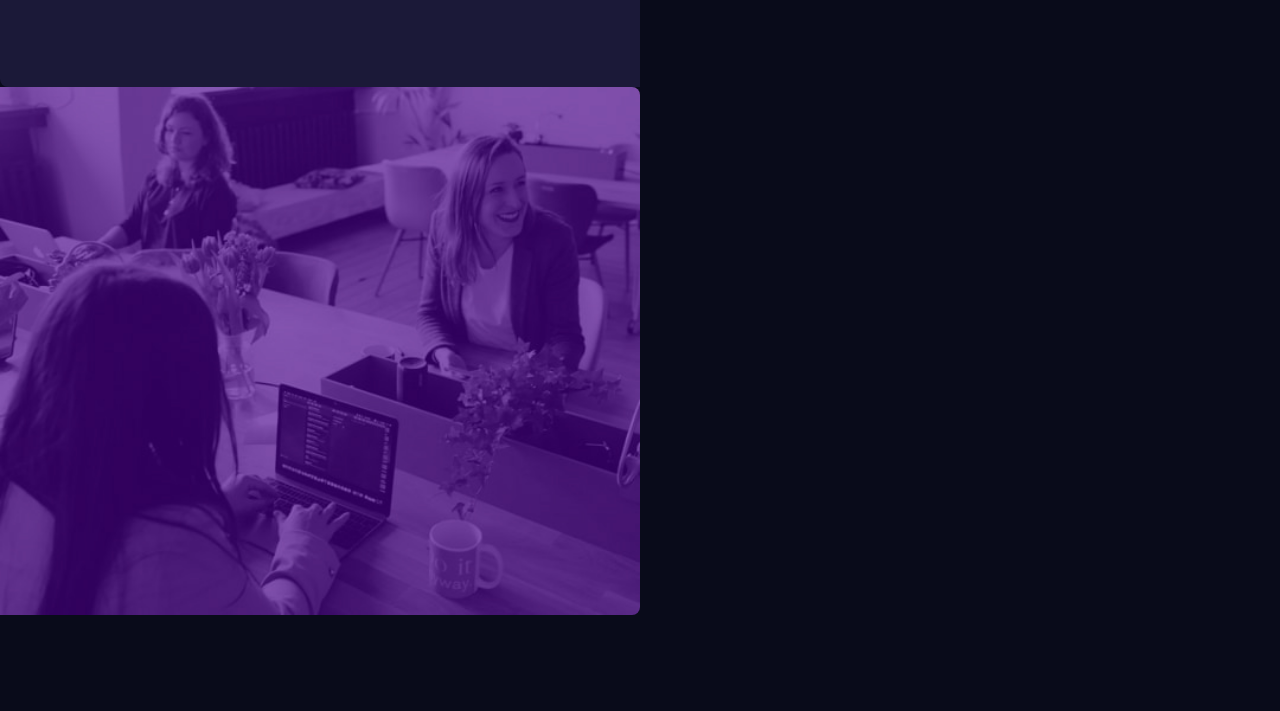
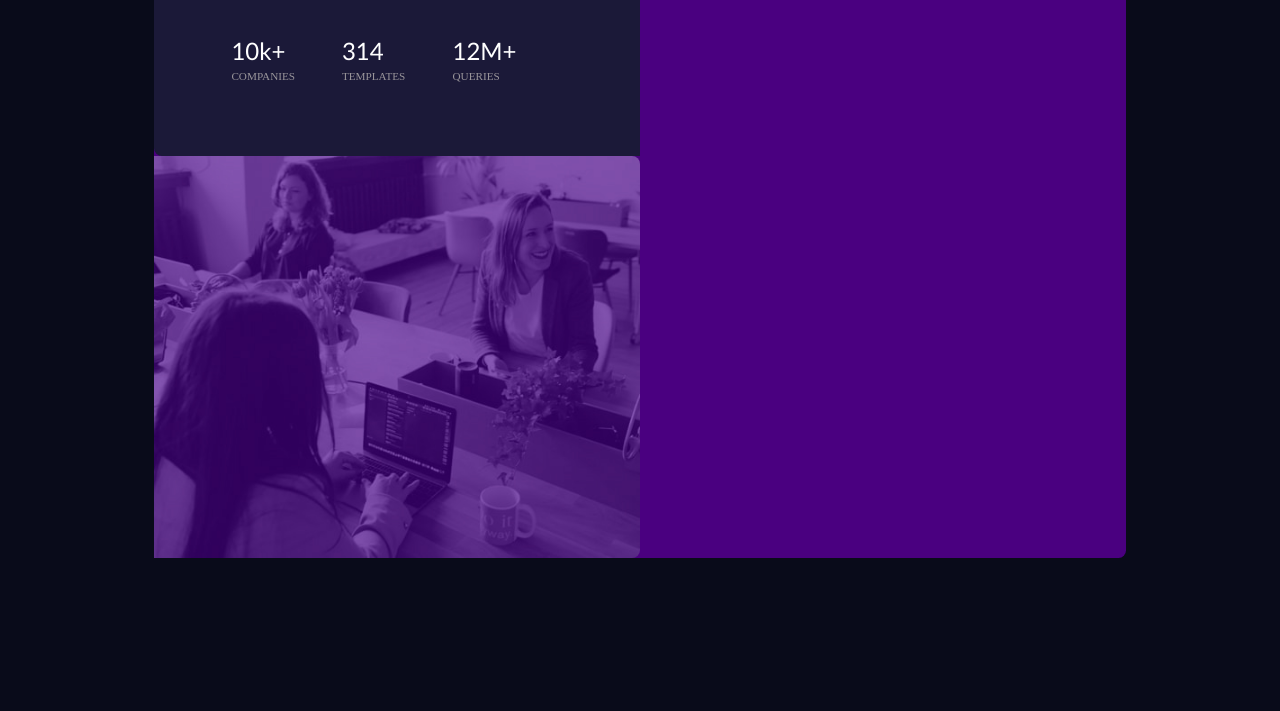
Before and after one commit to covstar/Frontend-mentor-solution-to-challenges, a plain HTML site: page index.html in a window 1280 px wide. Shown: the part 382-1093 px from the top of the page. Before the commit the page ends 997 px from the top, so only its background shows below. Drawn offline with Linux system fonts and the light colour scheme.

Commit message:
Update style.css

```diff
--- a/style.css
+++ b/style.css
@@ -6,7 +6,7 @@ body{
     background-color: #090b1a;
     font-family: 'Ubuntu', 'Gill Sans MT', Calibri, 'Trebuchet MS', sans-serif;
 }
-section{
+main{
     margin: 19.5% 7.5%;
     border-radius: 7.5px;
     background-color: #4a0080;
@@ -33,8 +33,7 @@ span{
     color: #c573ff;
 }
 /* 2nd Section */
-li{
-    list-style-type: none;
+.row p{
     font-family: "ubuntu";
     margin-bottom: 10%;
     color: #9a969b;
@@ -48,6 +47,7 @@ h1{
     font-size: 2rem;
     line-height: 1.2;
     margin-bottom: 5%;
+    Font-weight: 500;
 }
 h2{
     font-size: 1.5rem;
@@ -71,7 +71,7 @@ p{
         border-radius: 8px 0 0 8px;
         width: 50%;
     }
-    section{
+    main{
         margin: 12%;
     }
     h2{
@@ -93,7 +93,7 @@ p{
         font-family: sans-serif;
     }
 
-    li{
+    .row p{
         width: 33%;
         line-height: .5;
     }
```
